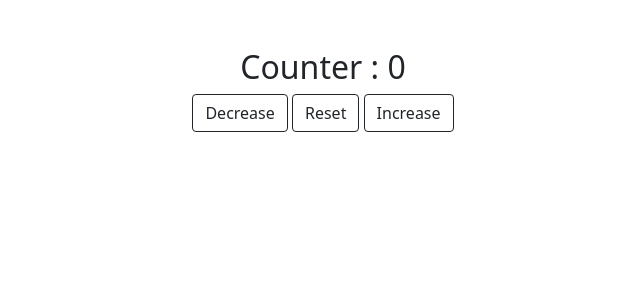
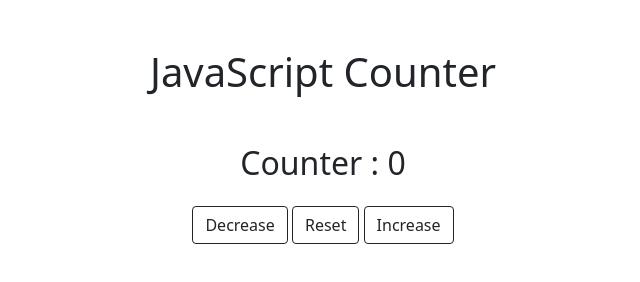
Before and after one commit to JenilGajjar20/JS_Counter, a plain HTML site: page index.html in a window 1280 px wide. Shown: the whole page, without its empty margins (317-957 px from the left). Drawn offline with nearby package versions, Linux system fonts and the light colour scheme.

Commit message:
Update index.html

```diff
--- a/index.html
+++ b/index.html
@@ -16,7 +16,7 @@
 <body>
     <main>
         <div class="container text-center mt-5">
-            <h2 class="mb-5>JavaScript Counter</h2>
+            <h1 class="mb-5">JavaScript Counter</h1>
             <h2 class="mb-4">Counter : <span id="value">0</span></h2>
             <div class="myBtn">
                 <button class="btn btn-outline-dark decrease">Decrease</button>
```
